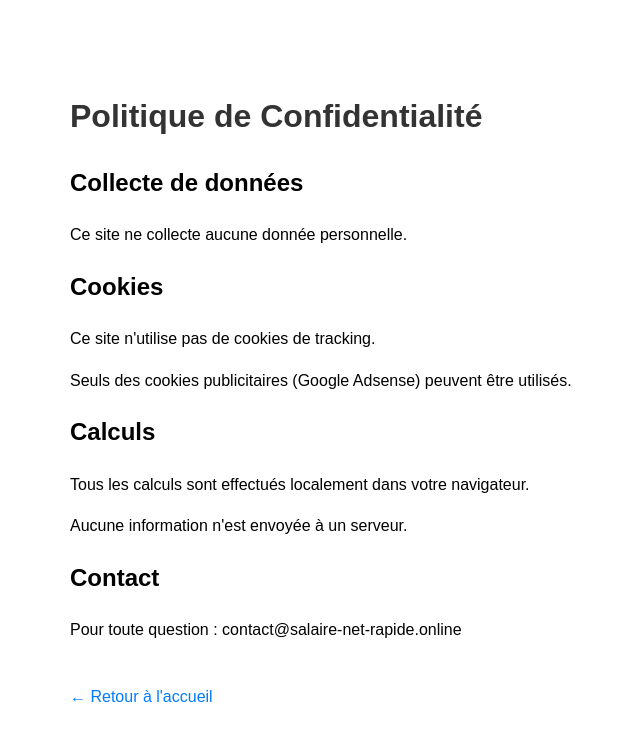
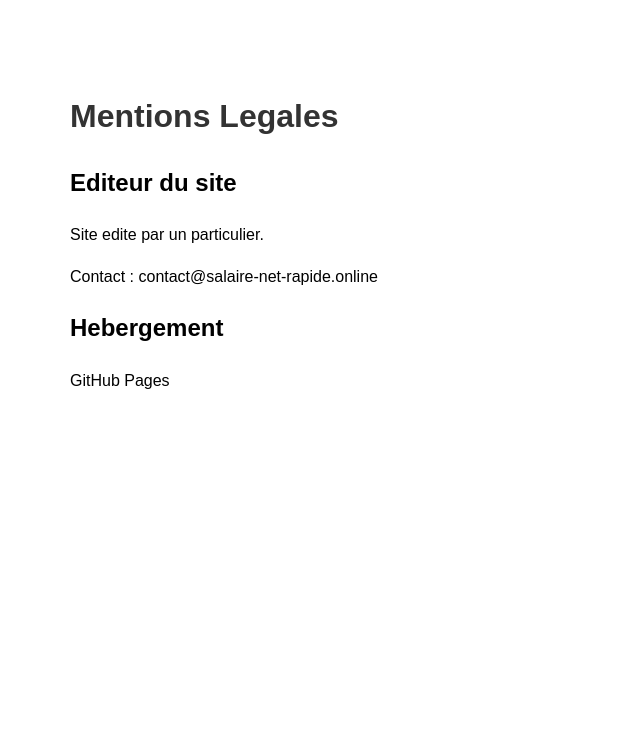
Before and after one commit to djeghemm-cloud/Salaire-, a plain HTML site: page mentions-legales.html in a window 1280 px wide. Shown: the whole page, without its empty margins (170-810 px from the left). Drawn offline with Linux system fonts and the light colour scheme.

Commit message:
Update mentions-legales.html content and structure
Updated the title and headings to reflect legal mentions. Removed sections related to privacy policy and cookies, and added hosting information.

```diff
--- a/mentions-legales.html
+++ b/mentions-legales.html
@@ -3,7 +3,7 @@
 <head>
     <meta charset="UTF-8">
     <meta name="viewport" content="width=device-width, initial-scale=1.0">
-    <title>Politique de Confidentialité - Salaire Net Rapide</title>
+    <title>Mentions Legales - Salaire Net Rapide</title>
     <style>
         body {
             font-family: Arial, sans-serif;
@@ -25,23 +25,11 @@
     </style>
 </head>
 <body>
-    <h1>Politique de Confidentialité</h1>
+    <h1>Mentions Legales</h1>
 
-    <h2>Collecte de données</h2>
-    <p>Ce site ne collecte aucune donnée personnelle.</p>
+    <h2>Editeur du site</h2>
+    <p>Site edite par un particulier.</p>
+    <p>Contact : contact@salaire-net-rapide.online</p>
 
-    <h2>Cookies</h2>
-    <p>Ce site n'utilise pas de cookies de tracking.</p>
-    <p>Seuls des cookies publicitaires (Google Adsense) peuvent être utilisés.</p>
-
-    <h2>Calculs</h2>
-    <p>Tous les calculs sont effectués localement dans votre navigateur.</p>
-    <p>Aucune information n'est envoyée à un serveur.</p>
-
-    <h2>Contact</h2>
-    <p>Pour toute question : contact@salaire-net-rapide.online</p>
-
-    <br>
-    <a href="/">← Retour à l'accueil</a>
-</body>
-</html>
+    <h2>Hebergement</h2>
+    <p>GitHub Pages</p>
```
